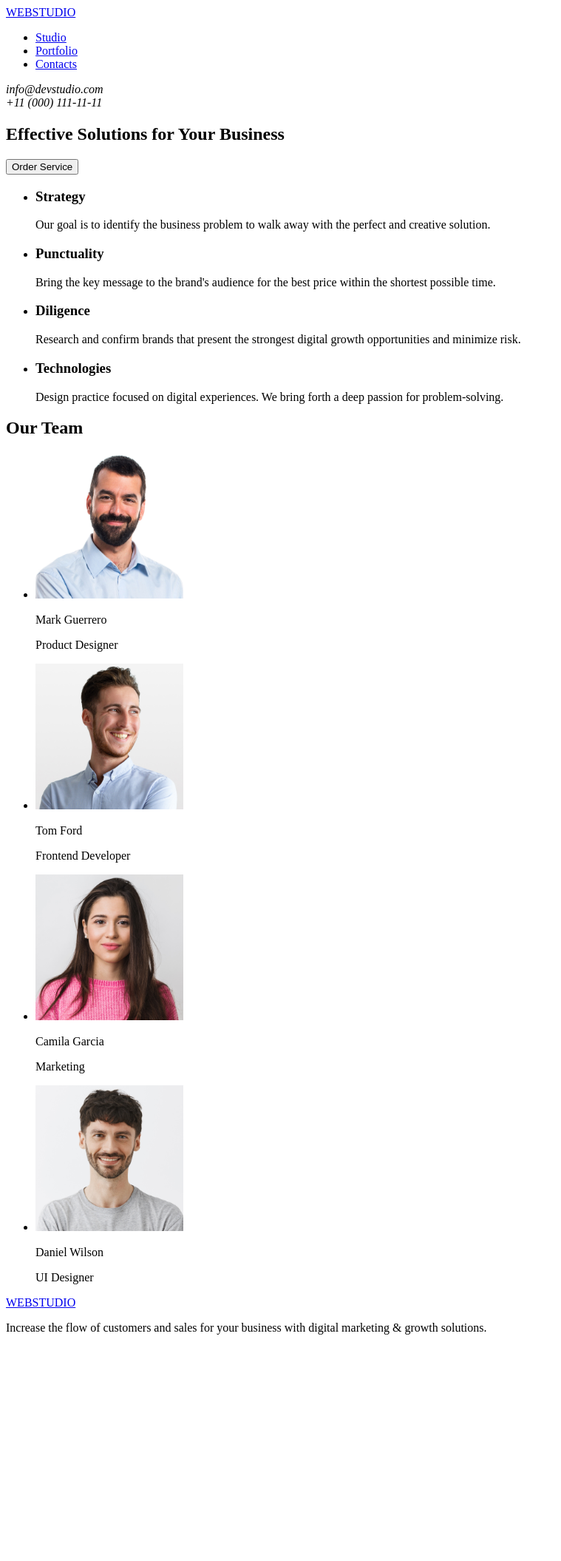
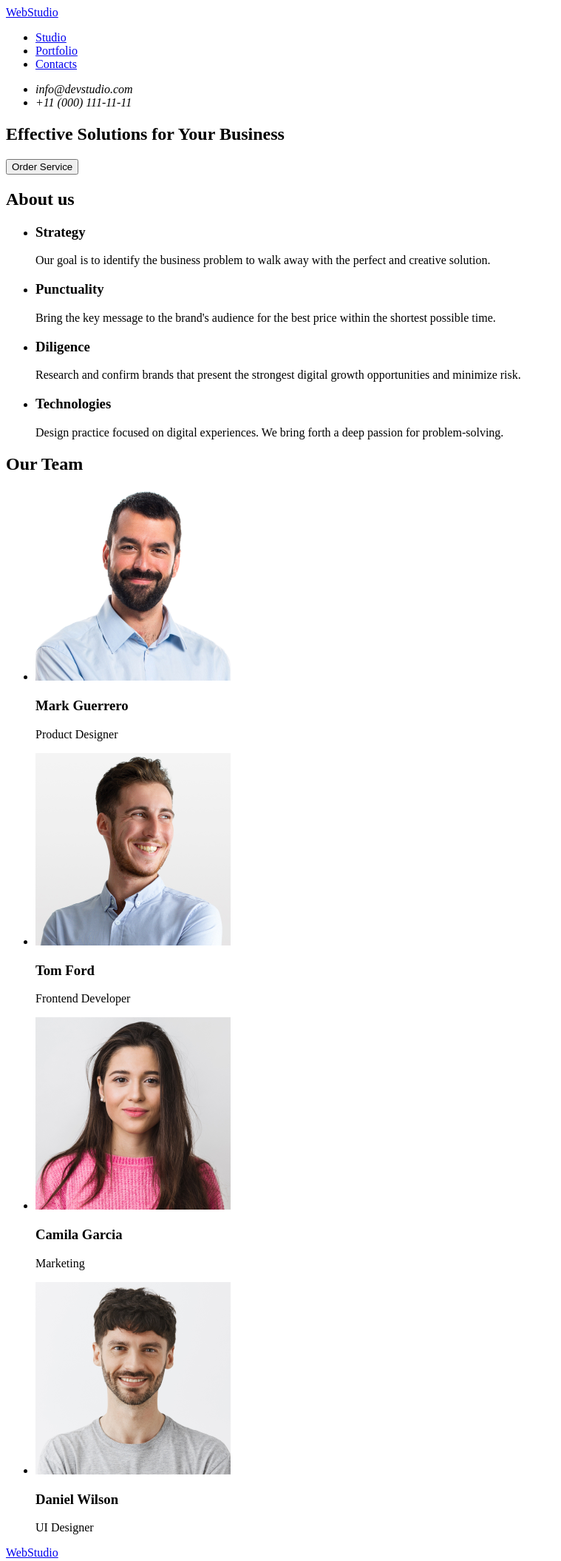
Before and after one commit to volodymyrshkimba/goit-markup-hw-01, a plain HTML site: page index.html in a window 1280 px wide. Shown: the top 2110 px of the page at 74% size, without its empty margins (0-759 px from the left). Before the commit the page ends 1820 px from the top, so only its background shows below. Drawn offline with Linux system fonts and the light colour scheme.

Commit message:
fix code

```diff
--- a/index.html
+++ b/index.html
@@ -7,19 +7,20 @@
   </head>
   <body>
     <header>
-      <a href="#">WEBSTUDIO</a>
+      <nav>
+        <a href="./index.html">WebStudio</a>
 
-      <nav>
         <ul>
           <li><a href="#">Studio</a></li>
           <li><a href="#">Portfolio</a></li>
           <li><a href="#">Contacts</a></li>
         </ul>
       </nav>
-
       <address>
-        info@devstudio.com <br />
-        +11 (000) 111-11-11
+        <ul>
+          <li href="mailto:info@devstudio.com">info@devstudio.com</li>
+          <li href="tel:+110001111111">+11 (000) 111-11-11</li>
+        </ul>
       </address>
     </header>
 
@@ -31,6 +32,7 @@
       </section>
 
       <section>
+        <h2>About us</h2>
         <ul>
           <li>
             <h3>Strategy</h3>
@@ -68,30 +70,30 @@
 
         <ul>
           <li>
-            <img width="200" src="./images/img-3.jpg" alt="Mark photo" />
-            <p>Mark Guerrero</p>
+            <img width="264" src="./images/img-3.jpg" alt="Mark photo" />
+            <h3>Mark Guerrero</h3>
             <p>Product Designer</p>
           </li>
           <li>
-            <img width="200" src="./images/img-2.jpg" alt="Tom photo" />
-            <p>Tom Ford</p>
+            <img width="264" src="./images/img-2.jpg" alt="Tom photo" />
+            <h3>Tom Ford</h3>
             <p>Frontend Developer</p>
           </li>
           <li>
-            <img width="200" src="./images/img-1.jpg" alt="Camila photo" />
-            <p>Camila Garcia</p>
+            <img width="264" src="./images/img-1.jpg" alt="Camila photo" />
+            <h3>Camila Garcia</h3>
             <p>Marketing</p>
           </li>
           <li>
-            <img width="200" src="./images/img.jpg" alt="Daniel photo" />
-            <p>Daniel Wilson</p>
+            <img width="264" src="./images/img.jpg" alt="Daniel photo" />
+            <h3>Daniel Wilson</h3>
             <p>UI Designer</p>
           </li>
         </ul>
       </section>
     </main>
     <footer>
-      <a href="#">WEBSTUDIO</a>
+      <a href="./index.html">WebStudio</a>
 
       <p>
         Increase the flow of customers and sales for your business with digital
```
